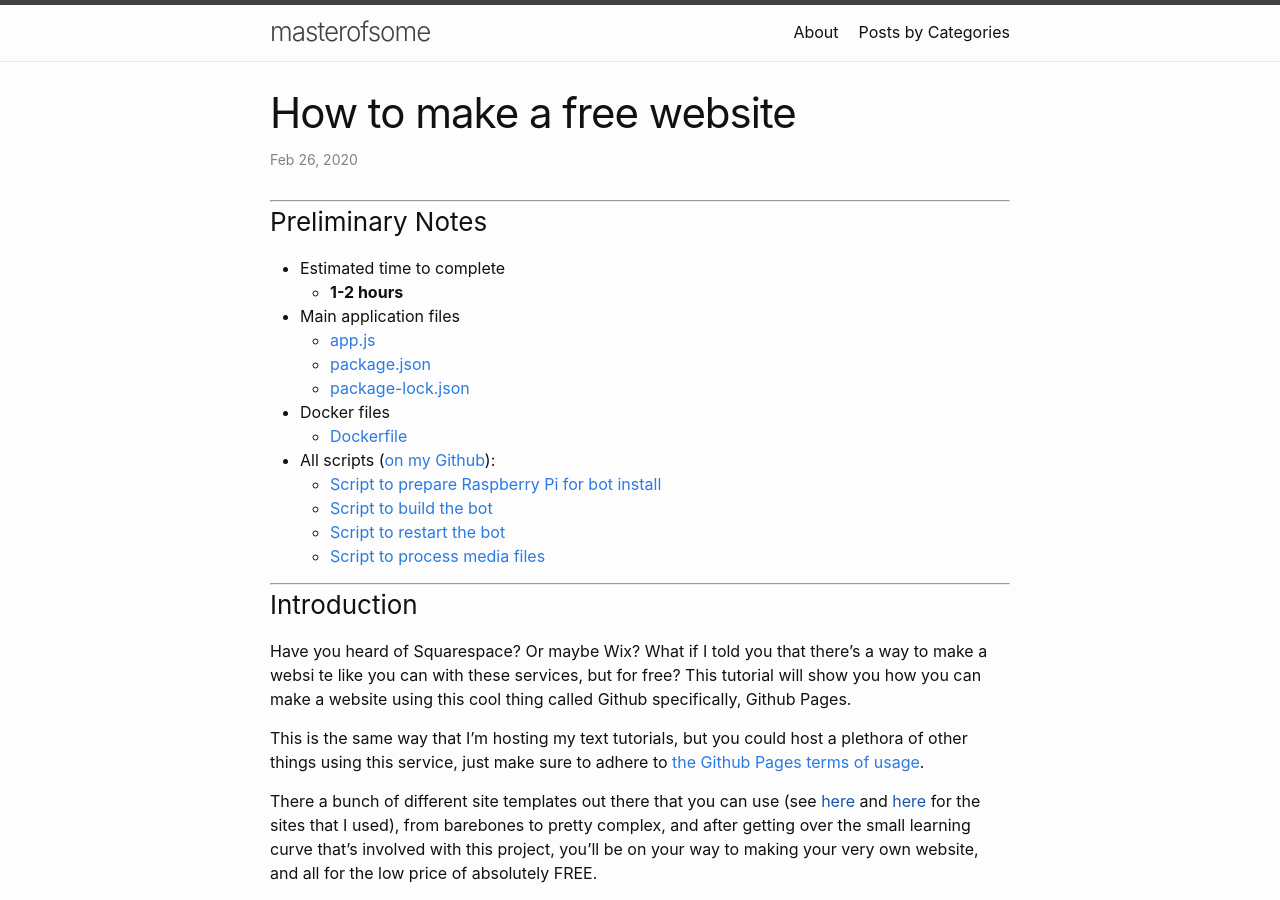
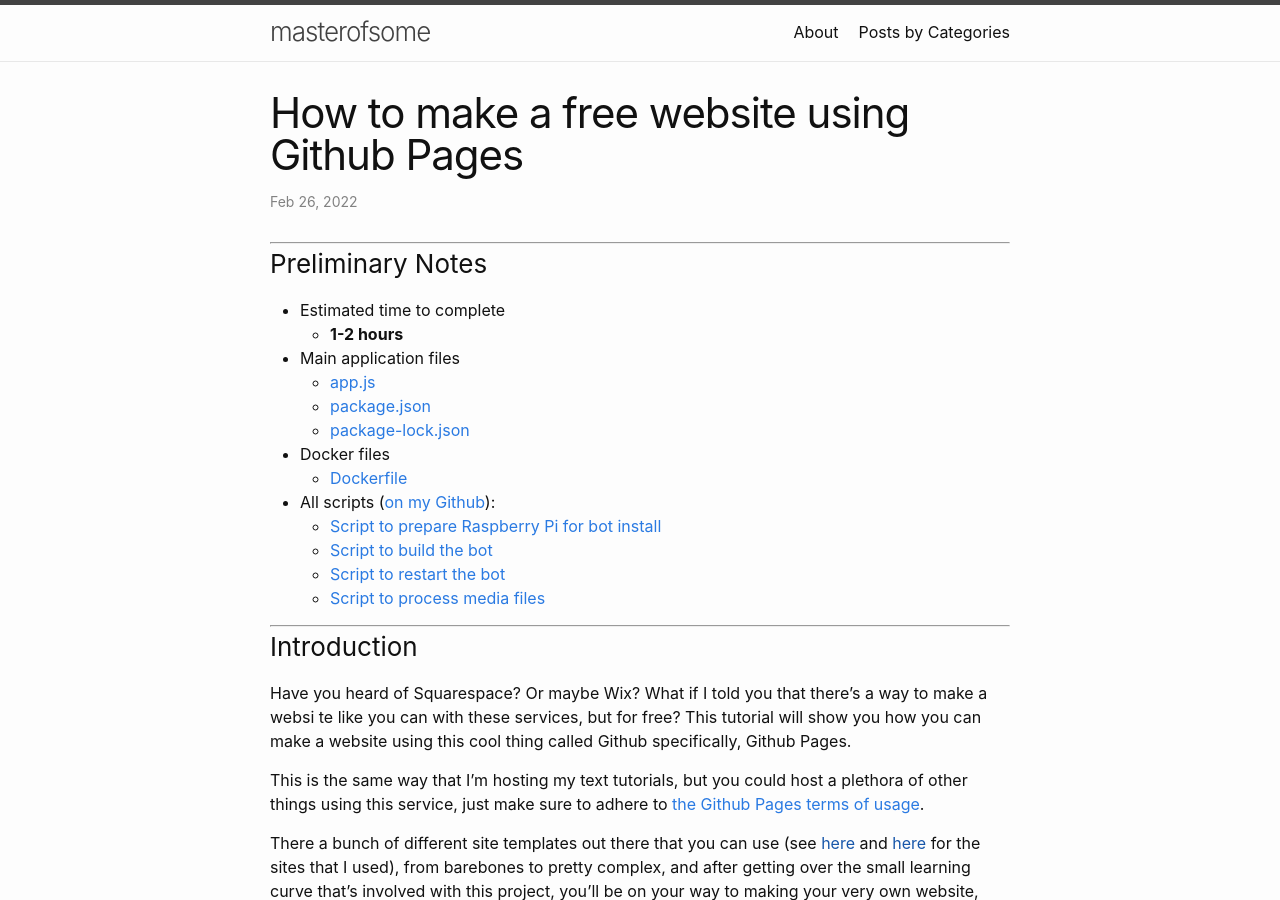
Before and after one commit to codingwatermelon/codingwatermelon.github.io, a Jekyll site: the page built from _posts/2022-02-26-how-to-make-a-free-website.md, in a window 1280 px wide and 900 px high. Built offline with Jekyll 4.4.1, drawn with Linux system fonts in a browser that asks for light colours.

Commit message:
Update 2022-02-26-how-to-make-a-free-website.md

```diff
--- a/_posts/2022-02-26-how-to-make-a-free-website.md
+++ b/_posts/2022-02-26-how-to-make-a-free-website.md
@@ -1,7 +1,7 @@
 ---
 layout: post
-title: "How to make a free website"
-date: 2020-02-26 13:32:40 -1000
+title: "How to make a free website using Github Pages"
+date: 2022-02-26 13:32:40 -1000
 categories: howto
 ---
 
```
